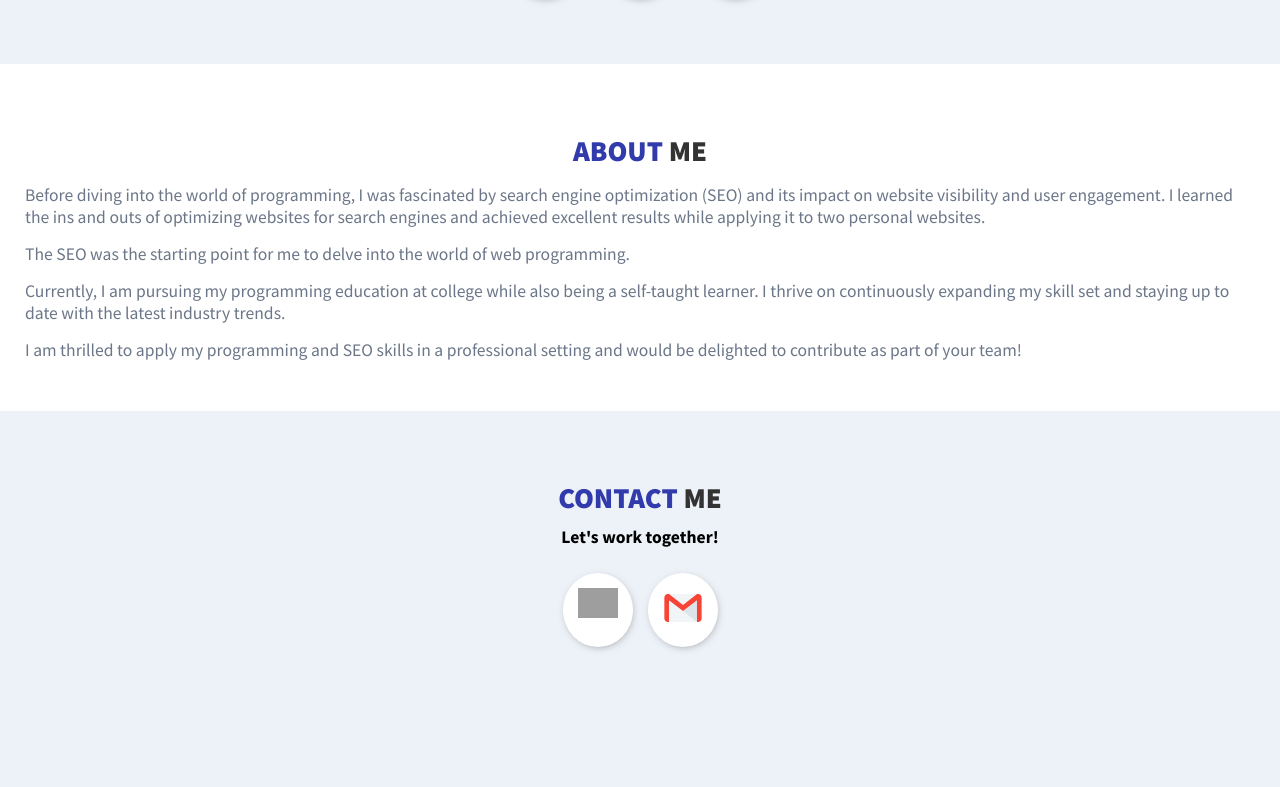
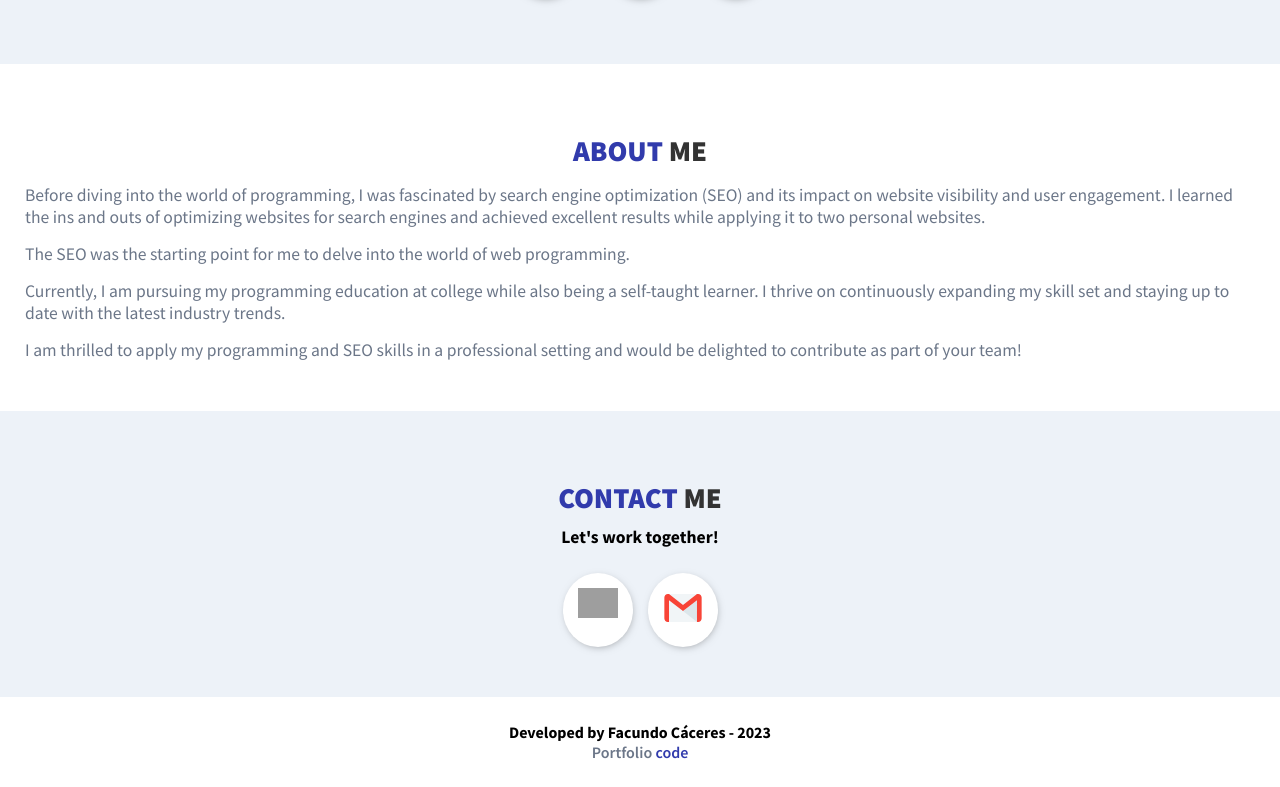
Before and after one commit to facudam/portfolio, a React (Vite) app: page / in a window 1280 px wide. Shown: the part 2435-3222 px from the top of the page. Before the commit the page ends 3132 px from the top, so only its background shows below. Built offline with nearby package versions, Linux system fonts and the light colour scheme; grey boxes are pictures that could not be loaded.

Commit message:
Footer added

```diff
--- a/src/Portfolio.jsx
+++ b/src/Portfolio.jsx
@@ -1,3 +1,4 @@
+import { Footer } from "./components/Footer/Footer"
 import { Header } from "./components/Header/Header"
 import { Nav } from "./components/Nav/Nav"
 import { About } from "./sections/about/About"
@@ -18,6 +19,7 @@ export const Portfolio = () => {
             <Skills />
             <About />
             <Contact />
+            <Footer />
         </>
     )
 }
--- /dev/null
+++ b/src/components/Footer/Footer.css
@@ -0,0 +1,22 @@
+.footer {
+    padding: 25px;
+    background-color: #fff;
+    display: flex;
+    flex-direction: column;
+    justify-content: center;
+    align-items: center;
+}
+
+.footer > span:first-child {
+    font-weight: bold;
+}
+
+.footer > span:nth-child(2) {
+    color: var(--color-font);
+    font-weight: 600;
+}
+
+.footer > span a {
+    text-decoration: none;
+    color: var(--violet);
+}
--- /dev/null
+++ b/src/components/Footer/Footer.jsx
@@ -0,0 +1,10 @@
+import './Footer.css'
+
+export const Footer = () => {
+    return(
+        <footer className='footer'>
+            <span>Developed by Facundo Cáceres - 2023</span>
+            <span>Portfolio <a href='https://github.com/facudam/portfolio' target='_blank' rel='noopener noreferrer'>code</a></span>
+        </footer>
+    )
+}
```
